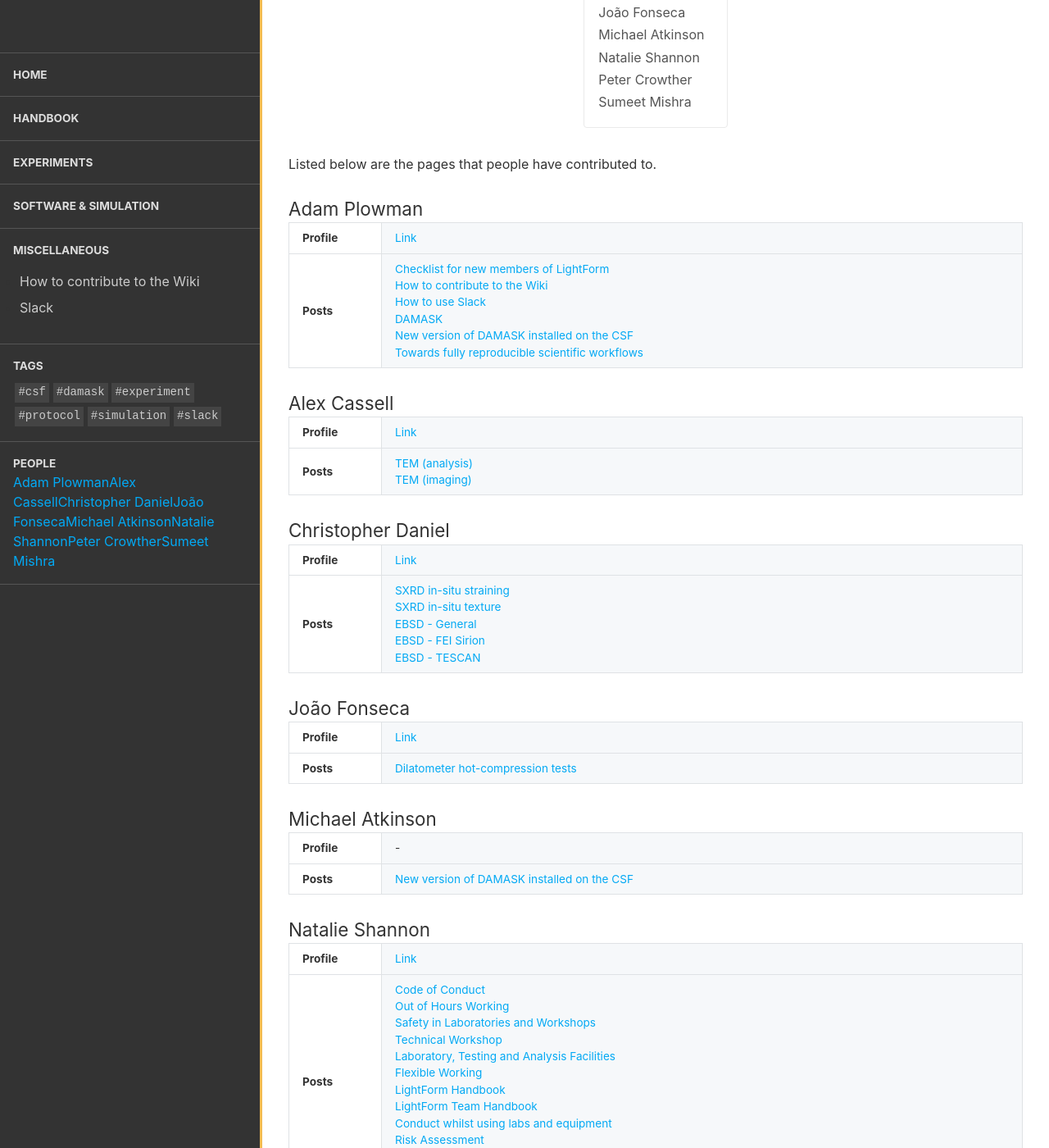
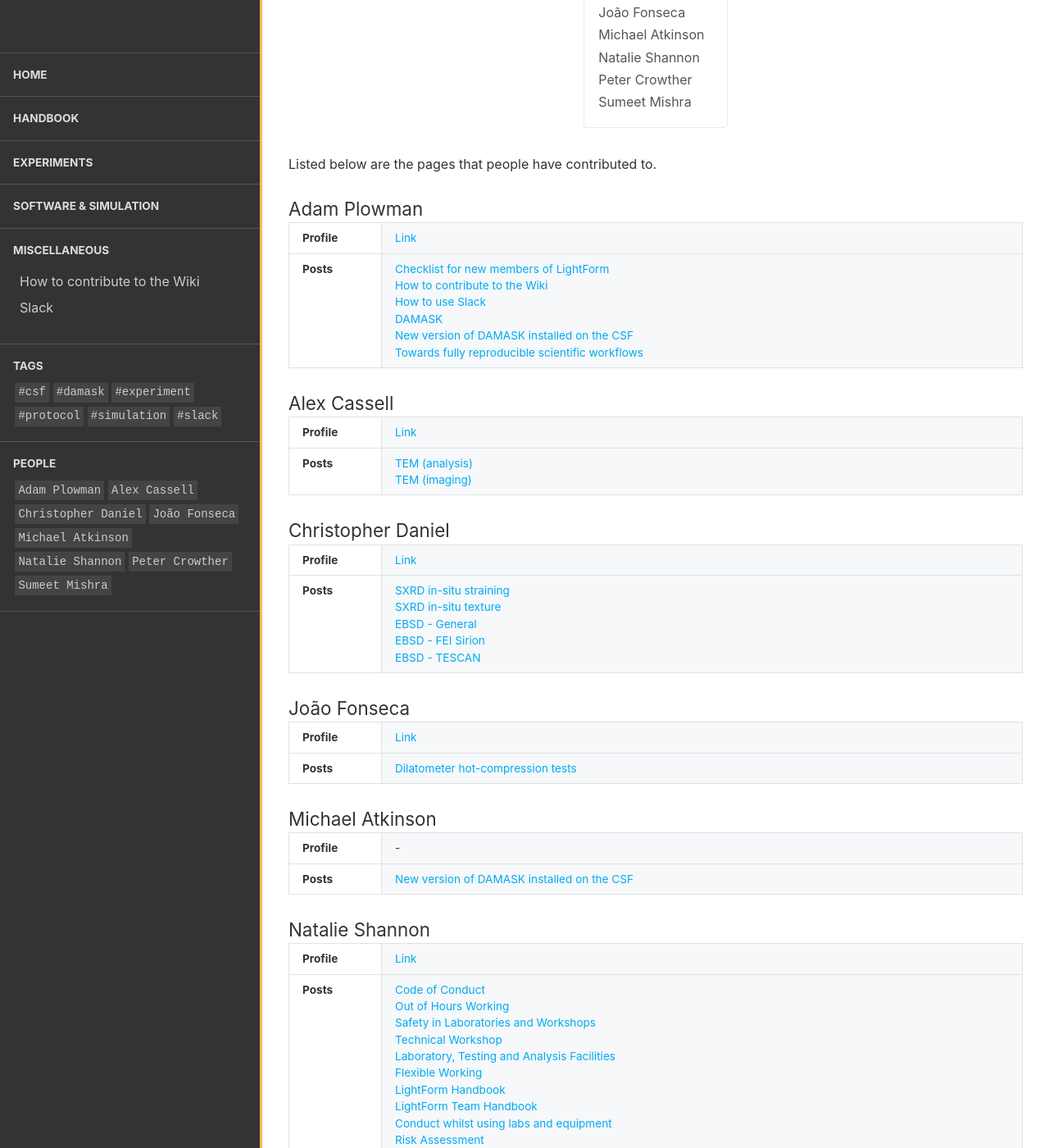
Before and after one commit to LightForm-group/wiki, a Jekyll site: the page built from people.html, in a window 1280 px wide and 1400 px high, scrolled down 322 px. Shown: the whole window at 82% size. Built offline with Jekyll 4.4.1, drawn with Linux system fonts in a browser that asks for light colours.

Commit message:
Styles update

```diff
--- a/_sass/layout.scss
+++ b/_sass/layout.scss
@@ -141,16 +141,13 @@ body.no-scroll  {
     text-decoration: underline;
 }
 
-.sidebar-wrap .all-tags {
+.sidebar-wrap .all-tags, .sidebar-wrap .all-people {
     margin-top: 0.5rem;
 }
 
-.sidebar-wrap .all-tags a {
+.sidebar-wrap .all-tags a, .sidebar-wrap .all-people a {
     font-size: 0.875rem;
     font-family: monospace;
-}
-
-.sidebar-wrap .all-tags a {
     display: inline-block;
     background-color: #444;
     color: #ccc;
@@ -159,7 +156,7 @@ body.no-scroll  {
     text-decoration: none;
 }
 
-.sidebar-wrap .all-tags a:hover {
+.sidebar-wrap .all-tags a:hover, .sidebar-wrap .all-people a:hover {
     text-decoration: underline;
 }
 
--- a/_sass/styles.scss
+++ b/_sass/styles.scss
@@ -84,13 +84,13 @@ a:hover {
     text-decoration: underline;
 }
 
-.post-breadcrumbs, .post-meta, .all-tags {
+.post-breadcrumbs, .post-meta, .all-tags, .all-people {
     color: #aaa;
     font-size: 0.875rem;
     font-family: Inconsolata, Monaco, Consolas, monospace;
 }
 
-.all-tags a {
+.all-tags a, .all-people a {
     display: inline-block;
     background-color: #eaeaea;
     color: #6a6a6a;
@@ -281,8 +281,8 @@ span.bad-page-edit {
 }
 
 span.author-name {
-    color: #432878;
-    // border: 1px solid #eaeaea;
+    color: #8450f4;
+    font-size: 0.875rem;
     padding: 0 0.2rem;
 }
 
@@ -313,4 +313,5 @@ table.person-info {
 
 table.person-info th {
     width: 5rem;
+    vertical-align: top;
 }
```
